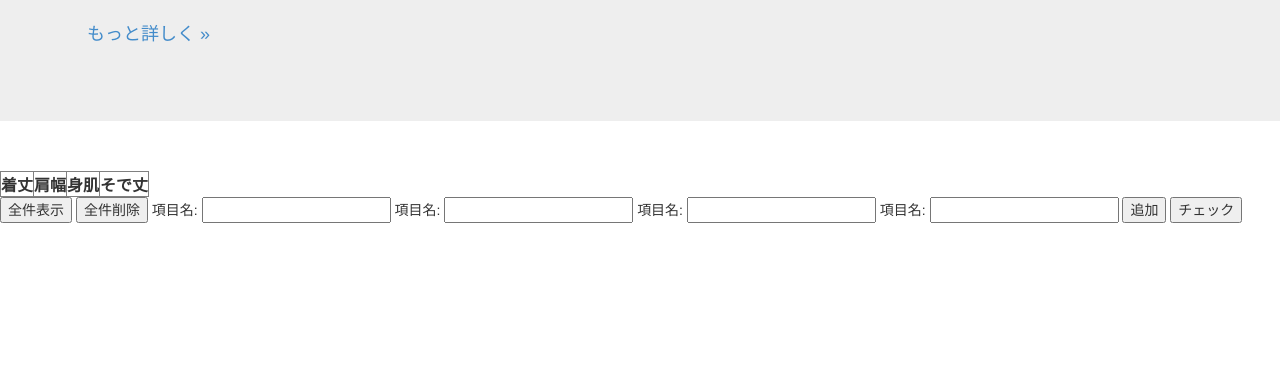
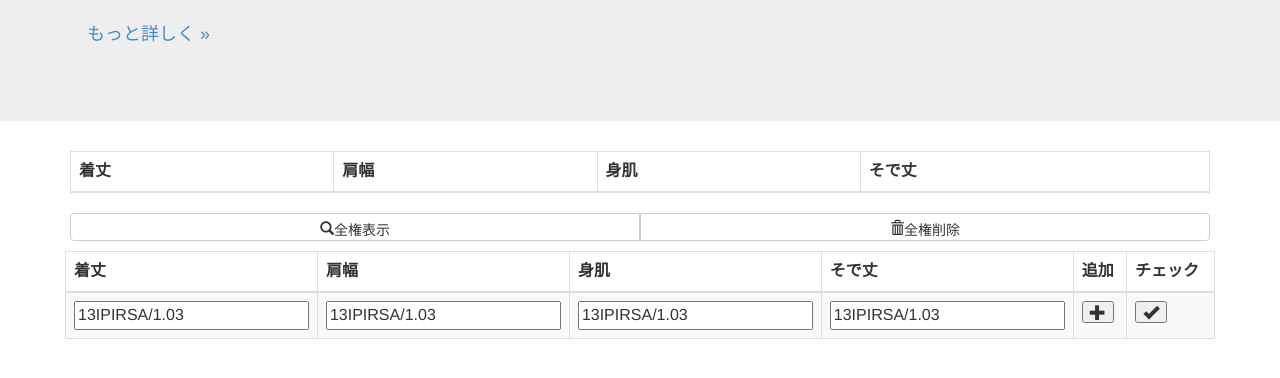
Before and after one commit to kondon/sekikon_isan, a website: page public/index.html in a window 1280 px wide. Shown: the part 180-558 px from the top of the page. Drawn offline with nearby package versions, Linux system fonts and the light colour scheme.

Commit message:
index.htmlアイコン追加

```diff
--- a/public/index.html
+++ b/public/index.html
@@ -1,10 +1,10 @@
 <html>
  <head>
  <title>Node.js Ajax Cloudant Sample</title>
- <link href="/stylesheets/bootstrap.css" rel="stylesheet">
+ <link href="./stylesheets/bootstrap.css" rel="stylesheet">
  <script src="https://code.jquery.com/jquery-1.11.3.min.js"></script>
- <script type="text/javascript" src="/js/ui_item.js"></script>
- <script src="/js/bootstrap.min.js" type="text/javascript"></script>
+ <script type="text/javascript" src="./js/ui_item.js"></script>
+ <script src="./js/bootstrap.min.js" type="text/javascript"></script>
  </head>
 
  <body>
@@ -15,9 +15,10 @@
         <p><a class="btn btn-lg midashi-btn" role="button">もっと詳しく &raquo;</a></p>
       </div>
     </header>
- <div class="container-fluid">
+ <div class="container">
 	 <div class="row">
-		 <table id="dataTable" border="1">
+	 	<div class=" col-xs-12 col-sm-12 col-md-12 col-lg-12">
+			<table class = "table table-bordered table-striped" id="dataTable">
 				<thead>
 					 <tr>
 					 	<th>着丈</th><th>肩幅</th><th>身肌</th><th>そで丈</th>
@@ -27,17 +28,69 @@
 			</table>
 		</div>
 	 </div>
- <div class = "conttainer-fluid">
- 	<div = "row">
- 		<div id="form">
-			 <button value="全件表示" id="getAll"> 全件表示 </button>
-			 <button value="全件削除" id="removeAll"> 全件削除 </button>
+ </div>
+ <div class = "container">
+	<div class = "row">
+ 		<div class=" col-xs-12 col-sm-12 col-md-12 col-lg-12">
+	 		<div class="btn-group btn-group-justified" style="width:100%;"data-toggle="buttons" role="buttong">
+	 			<div class="btn-group" role="buttong">
+					<button type="button"class="btn btn-default" name="options" id="getAll" value = "全権表示">
+						<span class="glyphicon glyphicon-search">全権表示</span>
+					</button>
+				</div>
+				<div class="btn-group" role="buttong">
+					<button type="button"class="btn btn-default" name="options" id="removeAll" value = "全権削除">
+						<span class="glyphicon glyphicon-trash">全権削除</span>
+					</button>
+				</div>
+			</div>
+		</div>
+	</div>
+ </div>
+ <div class = "container" style = "padding:10px;">
+	<div class = "row">
+		<div class=" col-xs-12 col-sm-12 col-md-12 col-lg-12">
+			<table class = "table table-bordered table-striped" id="dataTable">
+				<thead>
+					<tr>
+					 	<th>着丈</th><th>肩幅</th><th>身肌</th><th>そで丈</th><th>追加</th><th>チェック</th>
+					</tr>
+				</thead>
+				<tbody id='inputitem'>
+					<tr>
+						<td>
+							<input type="text" id="item1" style = "width: 100%" value="13IPIRSA/1.03" >
+						</td>
+						<td>
+							<input type="text" id="item2" style = "width: 100%" value="13IPIRSA/1.03" >
+						</td>
+						<td>
+							<input type="text" id="item3" style = "width: 100%" value="13IPIRSA/1.03" >
+						</td>
+						<td>
+							<input type="text" id="item4" style = "width: 100%" value="13IPIRSA/1.03" >
+						</td>
+						<td>
+							<button value="追加" id="add">
+								<span class="glyphicon glyphicon-plus"></span>
+							</button>
+						</td>
+						<td>
+							<button value="チェック" id="cheack" onClick="cheack()">
+								<span class="glyphicon glyphicon-ok"></span>
+							</button>
+						</td>
+					</tr>
+				</tbody>
+			</table>
+			<!--
 			<span>項目名: </span><span><input type="text" id="item1"></span>
 			<span>項目名: </span><span><input type="text" id="item2"></span>
 			<span>項目名: </span><span><input type="text" id="item3"></span>
 			<span>項目名: </span><span><input type="text" id="item4"></span>
 			<button value="追加" id="add"> 追加 </button>
 			<button value="チェック" id="cheack" onClick="cheack()"> チェック </button>
+			-->
 		</div>
 	</div>
  </div>
```
Also changed, not shown: public/fonts/glyphicons-halflings-regular.ttf (added), public/fonts/glyphicons-halflings-regular.woff (added), 2 other files. Lines whose indentation alone changed are shown as unchanged.
